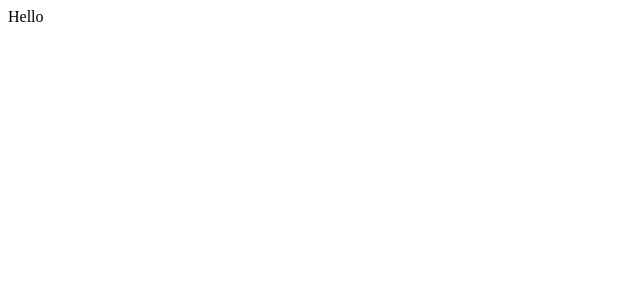
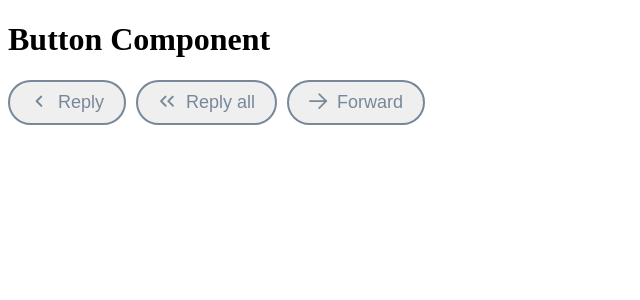
Before and after one commit to sivalay/Vue-Tasks, a Vue app: page / in a window 1280 px wide. Shown: the top 300 px of the page, without its empty margins (0-640 px from the left). Built offline with nearby package versions, Linux system fonts and the light colour scheme; the HTML template or start-up script is replaced by a standard one.

Commit message:
Button feature

```diff
--- a/package.json
+++ b/package.json
@@ -12,6 +12,7 @@
     "format": "prettier --write src/"
   },
   "dependencies": {
+    "primeicons": "^7.0.0",
     "vue": "^3.5.13"
   },
   "devDependencies": {
--- a/src/App.vue
+++ b/src/App.vue
@@ -1 +1,26 @@
-<template>Hello</template>
+<template>
+  <main>
+    <h1>Button Component</h1>
+    <div class="button-container">
+      <ButtonComponent text="Reply" icon="pi pi-angle-left" @click="msgPrinting" />
+      <ButtonComponent text="Reply all" icon="pi pi-angle-double-left" @click="msgPrinting" />
+      <ButtonComponent text="Forward" icon="pi pi-arrow-right" @click="msgPrinting" />
+    </div>
+  </main>
+</template>
+
+<script setup lang="ts">
+import ButtonComponent from './components/ButtonComponent.vue'
+
+function msgPrinting(text: string) {
+  alert(`You've clicked the ${text} button`)
+}
+</script>
+
+<style scoped>
+.button-container {
+  display: flex;
+  gap: 10px;
+  align-items: center;
+}
+</style>
--- /dev/null
+++ b/src/components/ButtonComponent.vue
@@ -0,0 +1,34 @@
+<template>
+  <button @click="emits('click', text)">
+    <i v-if="icon" :class="icon"></i>
+    <span>{{ text }}</span>
+  </button>
+</template>
+
+<script setup lang="ts">
+const props = defineProps<{
+  text: string
+  icon: string
+}>()
+
+const emits = defineEmits<{
+  (event: 'click', text: string): void
+}>()
+</script>
+
+<style scoped>
+button {
+  display: flex;
+  gap: 10px;
+  font-size: 18px;
+  color: lightslategray;
+  border: 2px solid lightslategray;
+  border-radius: 30px;
+  padding: 10px 20px;
+}
+button:hover {
+  background-color: #83adb9;
+  border-color: #222;
+  color: #fff;
+}
+</style>
--- a/src/main.ts
+++ b/src/main.ts
@@ -1,4 +1,5 @@
 import './assets/main.css'
+import 'primeicons/primeicons.css'
 
 import { createApp } from 'vue'
 import App from './App.vue'
--- /dev/null
+++ b/src/types.ts
@@ -0,0 +1 @@
+export type ButtonText = 'Reply' | 'Reply all' | 'Forward'
```
Also changed, not shown: 1 other file (tests, documents, lock files or other folders).
